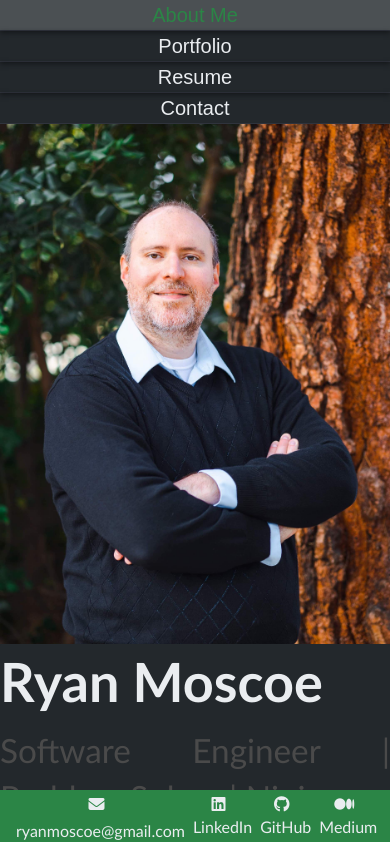
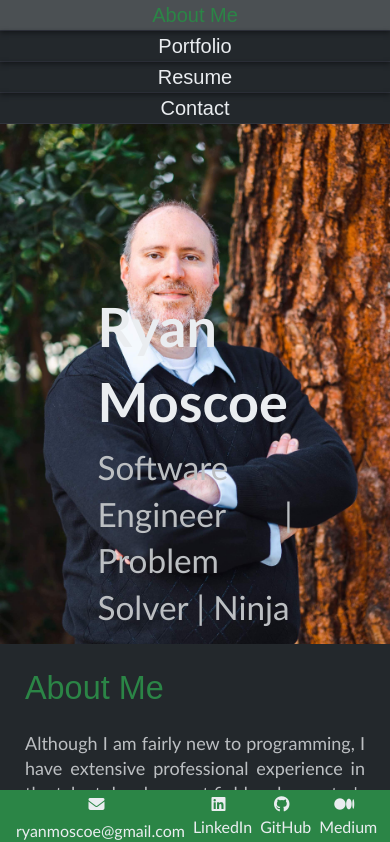
Before and after one commit to rmoscoe/my-portfolio, a React app: page / in a window 390 px wide. Shown: the top 842 px of the page. Built offline with nearby package versions, Linux system fonts and the light colour scheme.

Commit message:
finalize hero overlay on mobile

```diff
--- a/src/App.js
+++ b/src/App.js
@@ -15,14 +15,14 @@ function App() {
     <>
       <Header currentPage={currentPage} handlePageChange={handlePageChange} />
       <main>
-          <div className="is-hidden-tablet">
+        <div className="is-hidden-tablet is-relative">
           <div className="image-container">
             <img className="headshot" src="./images/Headshot_rectangular.jpg"
               alt="professional headshot" />
           </div>
-            <div className="card is-overlay is-align-self-center has-background-transparent">
+          <div className="container is-overlay is-align-self-center has-background-transparent">
             <h1 className="has-background-transparent">Ryan Moscoe</h1>
-              <p className="headline has-background-transparent">Software Engineer | Problem Solver | Ninja</p>
+            <p className="headline-mobile has-background-transparent">Software Engineer | Problem Solver | Ninja</p>
           </div>
         </div>
         <section id="hero" className="is-hidden-mobile">
--- a/src/assets/css/style.css
+++ b/src/assets/css/style.css
@@ -72,6 +72,12 @@ aside p {
     border-bottom:4px solid var(--main-accent-color) !important;
 }
 
+.headline-mobile {
+    font-size:185% !important;
+    padding-top:1% !important;
+    padding-bottom:7% !important;
+}
+
 h2 {
     font-size:180% !important;
     color:var(--main-accent-color) !important;
@@ -100,6 +106,14 @@ h3 {
     /* border-bottom:3px solid var(--other-accent-color) !important; */
     z-index:2 !important;
     /* position:relative !important; */
+}
+
+.is-overlay {
+    z-index: 1000;
+    position: absolute !important;
+    top: 50%;
+    left: 50%;
+    transform:translate(-50%);
 }
 
 .has-background-transparent {
```
Lines whose indentation alone changed are shown as unchanged.
